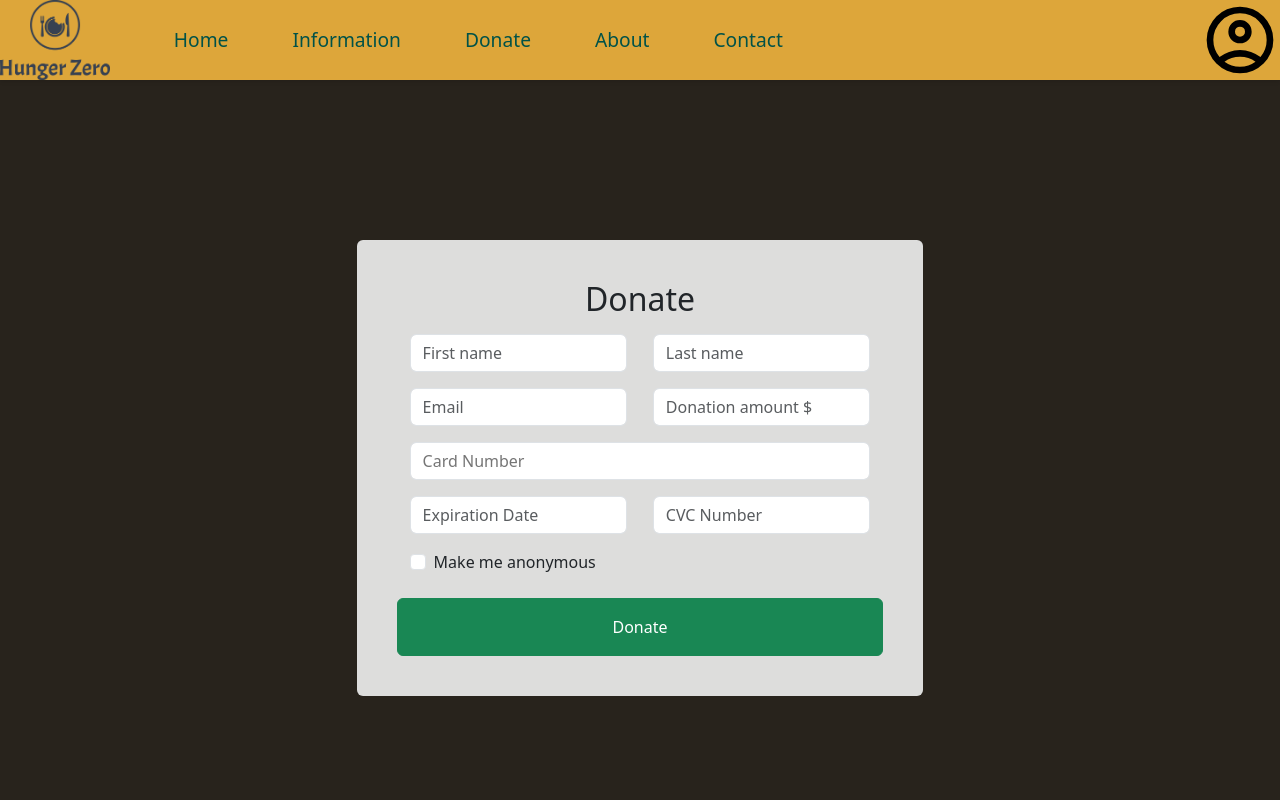
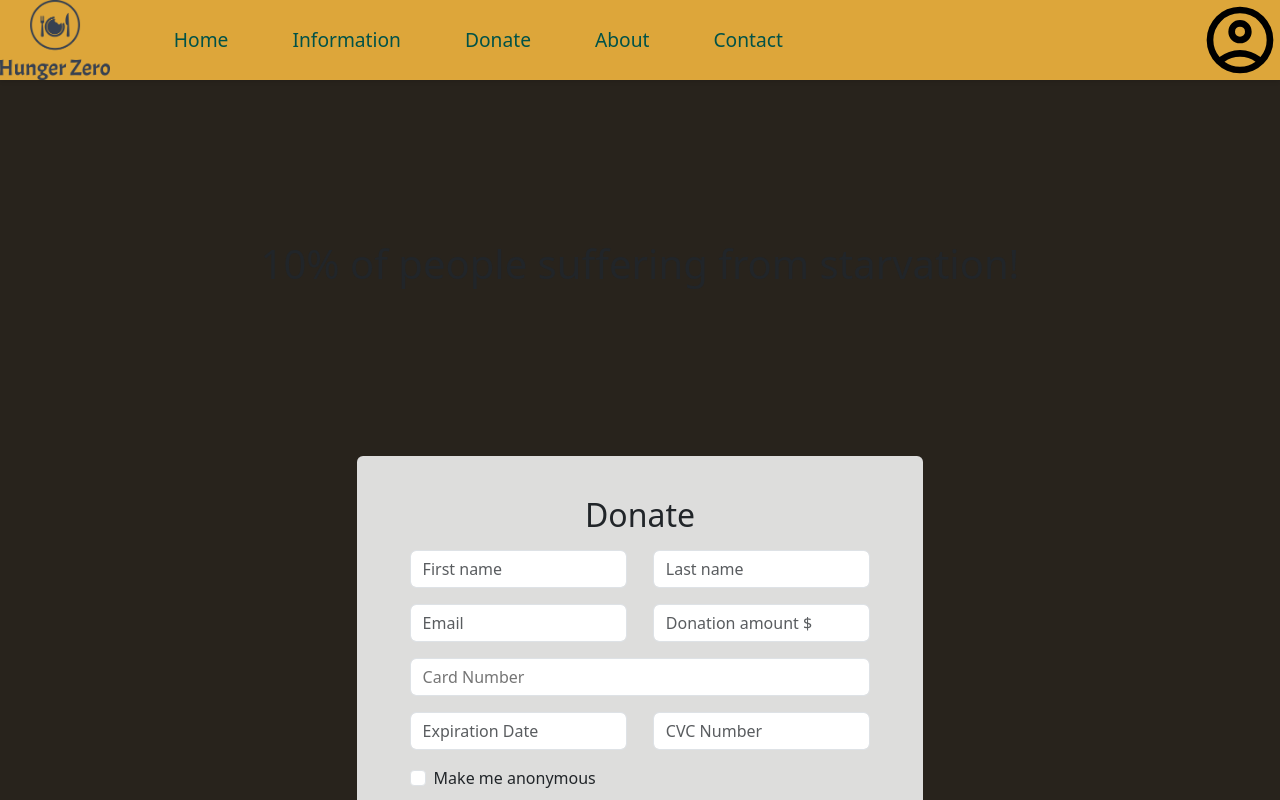
Before and after one commit to erikpersson0884/DAT257-Agile-software-project-management, a React (Vite) app in the folder Frontend/DAT257_Website/: page / in a window 1280 px wide. Shown: the top 800 px of the page. Built offline with nearby package versions, Linux system fonts and the light colour scheme; no server answers.

Commit message:
Added feature title

```diff
--- a/Frontend/DAT257_Website/src/App.tsx
+++ b/Frontend/DAT257_Website/src/App.tsx
@@ -8,6 +8,7 @@ import Footer from "./Components/Footer/Footer.tsx";
 import Header from "./Components/Header/Header.tsx";
 import RegisterPage from "./Components/RegisterPage/RegisterPage.tsx";
 import { useState } from "react";
+import WebsiteFeature from "./Components/WebsiteFeature/WebsiteFeature.tsx"
 
 function App() {
   const [data, setData] = useState();
@@ -23,9 +24,13 @@ function App() {
   return (
     <BrowserRouter>
       <Header />
+
       <Routes>
         <Route path="/information" element={<InformationPage />}></Route>
-        <Route path="/" element={<DonationBox />}></Route>
+        <Route path="/" element={<>
+              <WebsiteFeature/>
+              <DonationBox />
+              </>}></Route>
         <Route path="/register" element={<RegisterPage></RegisterPage>}></Route>
       </Routes>
       <Footer />
--- /dev/null
+++ b/Frontend/DAT257_Website/src/Components/WebsiteFeature/WebsiteFeature.css
@@ -0,0 +1,6 @@
+.wrapper {
+    padding: 5%;
+    padding-inline: 5%;
+    height: 100%;
+    width: 100%;
+}
--- /dev/null
+++ b/Frontend/DAT257_Website/src/Components/WebsiteFeature/WebsiteFeature.tsx
@@ -0,0 +1,15 @@
+import "./WebsiteFeature.css";
+
+function WebsiteFeature () {
+    return(
+            <div className = "featureImage">
+                <h1>
+                    10% of people suffering from starvation!
+                </h1>
+            </div>
+
+
+    )
+}
+
+export default WebsiteFeature;
```
